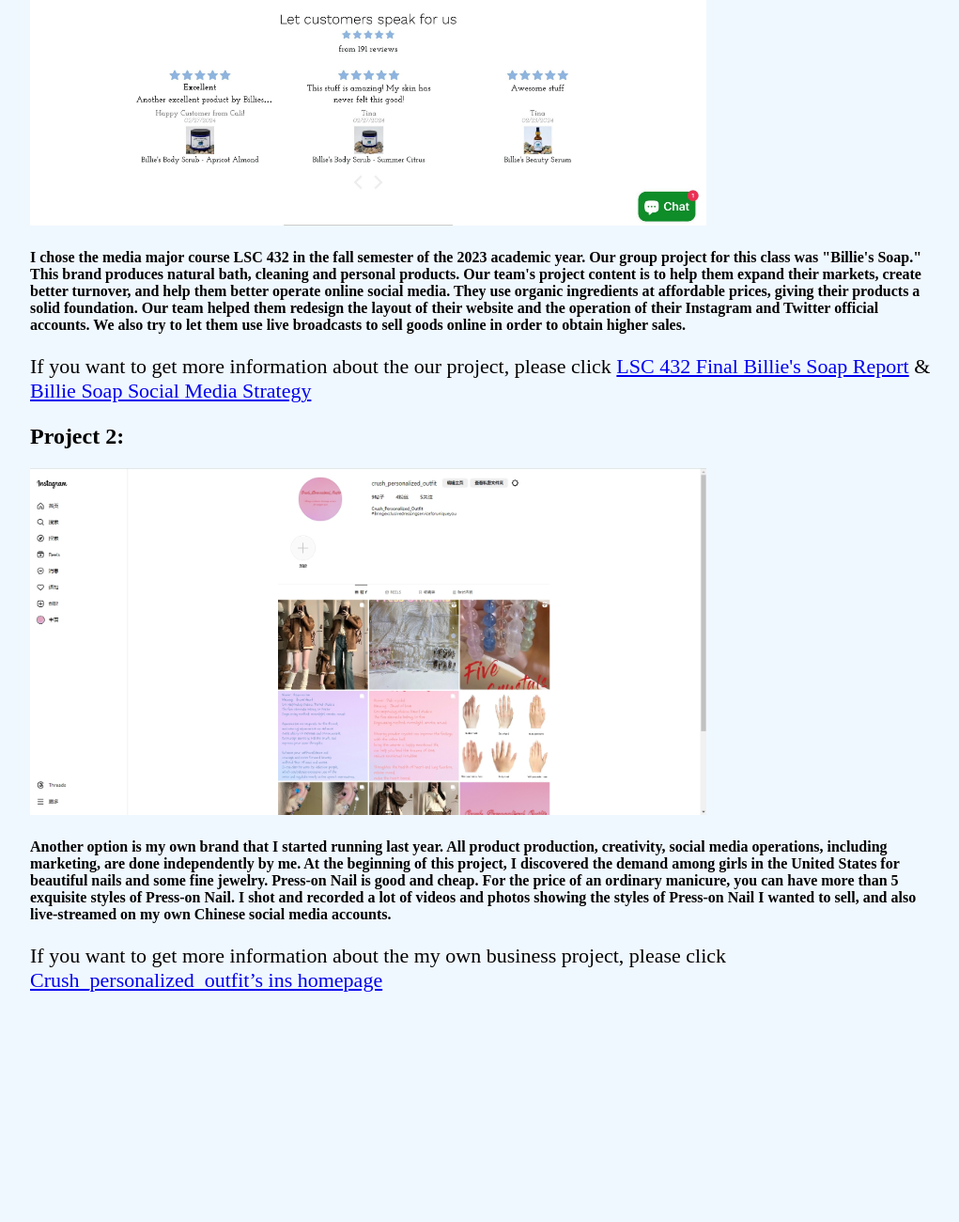
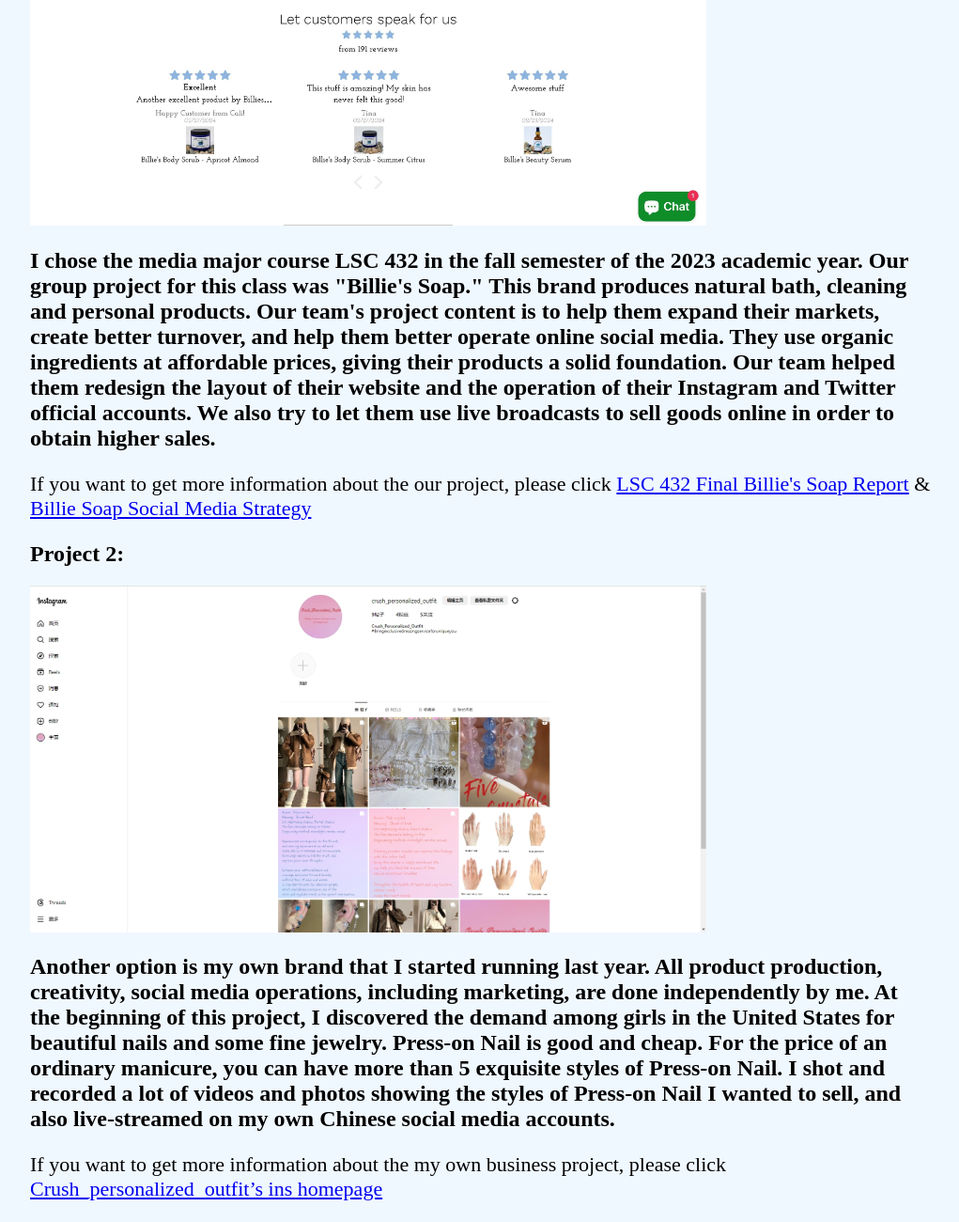
Before and after one commit to Lilylyw12/Lilylyw12.github.io, a plain HTML site: page Project.html in a window 1280 px wide. Shown: the part 599-1899 px from the top of the page at 94% size, without its empty margins (128-1149 px from the left). Before the commit the page ends 1677 px from the top, so only its background shows below. Drawn offline with Linux system fonts and the light colour scheme.

Commit message:
Update Project.html

```diff
--- a/Project.html
+++ b/Project.html
@@ -26,8 +26,8 @@
 
 	<img src="images/Billie's Soap.jpg" alt="Billie's Soap Website"/>
 
-	<h4>I chose the media major course LSC 432 in the fall semester of the 2023 academic year. Our group project for this class was "Billie's Soap." This brand produces natural bath, cleaning and personal products. Our team's project content is to help them expand their markets, create better turnover, and help them better operate online social media. They use organic ingredients at affordable prices, giving their products a solid foundation. Our team helped them redesign the layout of their website and the operation of their Instagram and Twitter official accounts. We also try to let them use live broadcasts to sell goods online in order to obtain higher sales.
-	</h4>
+	<h2>I chose the media major course LSC 432 in the fall semester of the 2023 academic year. Our group project for this class was "Billie's Soap." This brand produces natural bath, cleaning and personal products. Our team's project content is to help them expand their markets, create better turnover, and help them better operate online social media. They use organic ingredients at affordable prices, giving their products a solid foundation. Our team helped them redesign the layout of their website and the operation of their Instagram and Twitter official accounts. We also try to let them use live broadcasts to sell goods online in order to obtain higher sales.
+	</h2>
 
 	<p>
         If you want to get more information about the our project, please click
@@ -40,8 +40,8 @@
 
 	<img src="images/crushpersonalizedoutfit.png" alt="Crush-Nail"/>
 
-	<h4>Another option is my own brand that I started running last year. All product production, creativity, social media operations, including marketing, are done independently by me. At the beginning of this project, I discovered the demand among girls in the United States for beautiful nails and some fine jewelry. Press-on Nail is good and cheap. For the price of an ordinary manicure, you can have more than 5 exquisite styles of Press-on Nail. I shot and recorded a lot of videos and photos showing the styles of Press-on Nail I wanted to sell, and also live-streamed on my own Chinese social media accounts.
-	</h4>
+	<h2>Another option is my own brand that I started running last year. All product production, creativity, social media operations, including marketing, are done independently by me. At the beginning of this project, I discovered the demand among girls in the United States for beautiful nails and some fine jewelry. Press-on Nail is good and cheap. For the price of an ordinary manicure, you can have more than 5 exquisite styles of Press-on Nail. I shot and recorded a lot of videos and photos showing the styles of Press-on Nail I wanted to sell, and also live-streamed on my own Chinese social media accounts.
+	</h2>
 
 	<p>
         If you want to get more information about the my own business project, please click
```
